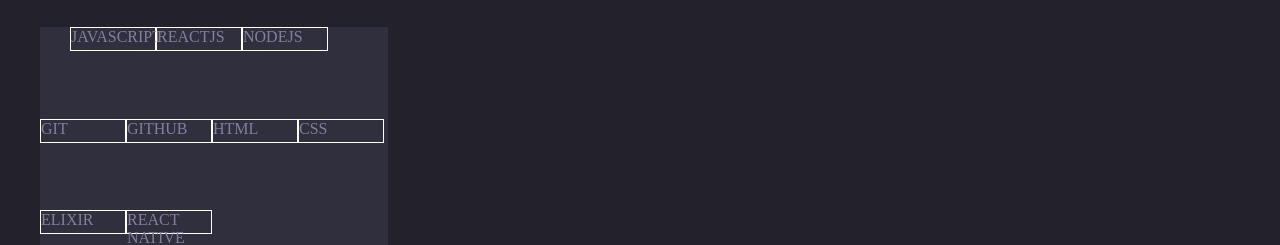
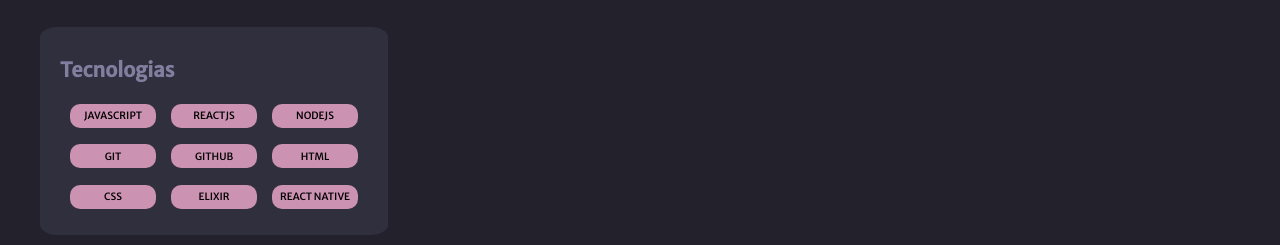
Before and after one commit to danilosjc/frontend, a plain HTML site: page index.html in a window 1280 px wide. Shown: the part 713-958 px from the top of the page. Drawn offline with Linux system fonts and the light colour scheme.

Commit message:
bloco de links concluído

```diff
--- a/index.html
+++ b/index.html
@@ -33,6 +33,7 @@
                     </div>
                 </div>
                 <div class="box tecnologies">
+                    <div class="tecnologias">Tecnologias</div>
                     <div class="tech js">JAVASCRIPT</div>
                     <div class="tech reactjs">REACTJS</div>
                     <div class="tech nodejs">NODEJS</div>
--- a/style.css
+++ b/style.css
@@ -56,21 +56,84 @@
 }
 
 .tecnologies {
-    height: 275px;
+    width: 348px;
+    height: 208px;
     margin-top: 30px;
-    display: flex;
+    border-radius: 5%;
+    font-size: 20px;
+    font-family: 'Merriweather Sans', sans-serif;
+    font-weight: 700;
+
+    display:flex;
     flex-wrap: wrap;
 }
 
+.tecnologias {
+    margin-top: 30px;
+    margin-left: 20px;
+    width: 100%;
+}
+
 .tech {
-    margin: 0;
+    border-radius: 10px;
+    background-color: #CB92B1;
+    color: black;
+    font-size: 10px;
+    font-family: 'Merriweather Sans', sans-serif;
+    font-weight: 400;
+
     width: 86px;
     height: 24px;
-    border: 1px solid #fff;
+    display: flex;
+    align-items: center;
+    justify-content: center;
 }
 
 .js {
     margin-left: 30px;
+    margin-top: 20px;
+}
+
+.reactjs {
+    margin-left: 15px;
+    margin-top: 20px;
+}
+
+.nodejs {
+    margin-left: 15px;
+    margin-top: 20px;
+}
+
+.tgit {
+    margin-left: 30px;
+    margin-top: 15px;
+}
+
+.tgithub {
+    margin-left: 15px;
+    margin-top: 15px;
+}
+
+.html {
+    margin-left: 15px;
+    margin-top: 15px;
+}
+
+.css {
+    margin-left: 30px;
+    margin-top: 15px;
+    margin-bottom: 25px;
+}
+
+.elixir {
+    margin-left: 15px;
+    margin-top: 15px;
+}
+
+.reactnative {
+    margin-left: 15px;
+    margin-top: 15px;
+    margin-bottom: 25px;
 }
 
 .experience {
```
